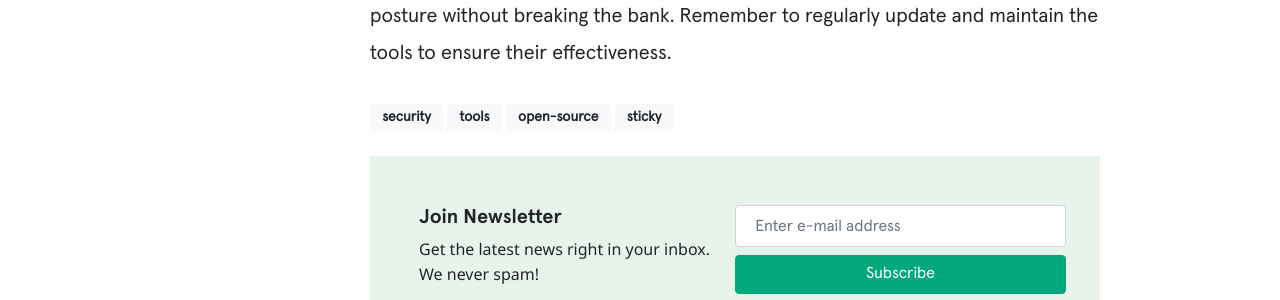
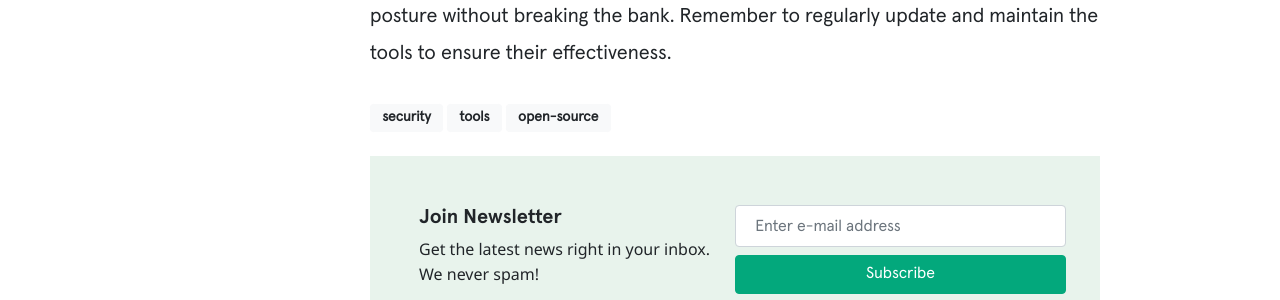
Before and after one commit to NeonSecOfficial/blog, a Jekyll site: the page built from _posts/2023-01-21-Free Tools For Cyber Security.md, in a window 1280 px wide and 900 px high, scrolled down 2295 px. Shown: the part 181-481 px from the top of the window. Built offline with Jekyll 4.4.1, drawn with Linux system fonts in a browser that asks for light colours; nearby versions of some CDN libraries; some web fonts are replaced; comment, search, counter and statistics services are not loaded.

Commit message:
Update sticky

```diff
--- a/_posts/2023-01-21-Free Tools For Cyber Security.md
+++ b/_posts/2023-01-21-Free Tools For Cyber Security.md
@@ -4,7 +4,7 @@ title:  "From vulnerability scanners to intrusion detection systems, these free
 author: psn
 categories: [ Cyber Security, Enterprise Security, Free Security Tools ]
 image: assets/images/security.webp
-tags: [security, tools, open-source, sticky]
+tags: [security, tools, open-source]
 ---
 
 >In today's digital age, cybersecurity is more important than ever for businesses of all sizes. However, with tight budgets and limited resources, many enterprises may struggle to find the funds for expensive security solutions. Fortunately, there are many free tools available that can help protect your business from cyber threats.
```
Also changed, not shown: _posts/2023-01-30-Top 10 Games 2023.md (+1 -1 lines).
